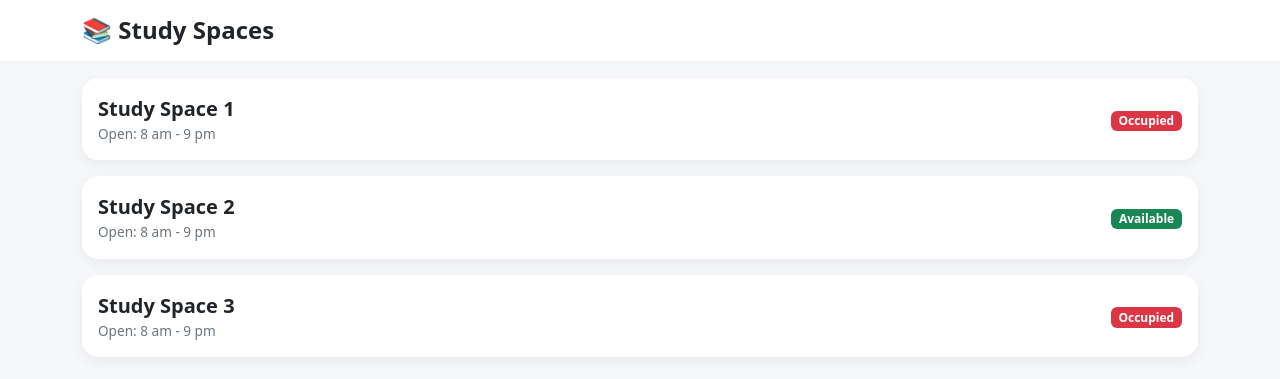
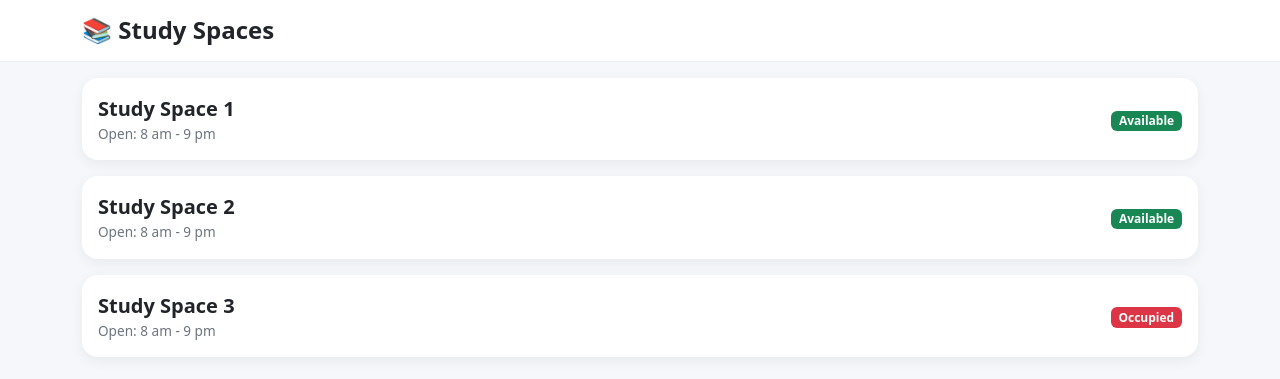
Before and after one commit to FerTirado573/hackLondon2026, a Django app: page / in a window 1280 px wide. Shown: the top 379 px of the page. Run offline with Django 5.2, Linux system fonts and the light colour scheme; data comes from the database, SQL or seed files in the repository.

Commit message:
fixed demo

```diff
--- a/hack/templates/hack/index.html
+++ b/hack/templates/hack/index.html
@@ -86,8 +86,8 @@
 
                 <div class="text-end">
 
-                    <span class="badge status-badge {% if not space.is_available %}bg-danger{% else %}bg-success{% endif %}">
-                        {% if not space.is_available %}
+                    <span class="badge status-badge {% if space.occupied %}bg-danger{% else %}bg-success{% endif %}">
+                        {% if space.occupied %}
                             Occupied
                         {% else %}
                             Available
```
